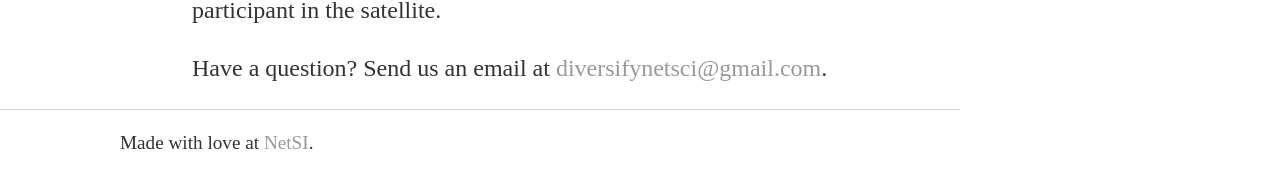
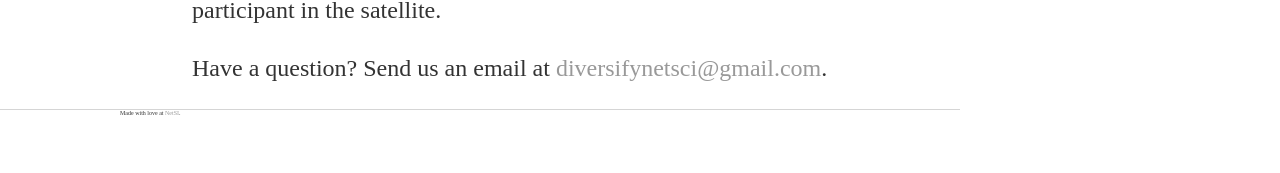
Before and after one commit to diversify-netsci/diversify-netsci.github.io, a Jekyll site: the page built from index.html, in a window 1280 px wide. Shown: the part 1370-1543 px from the top of the page. Built offline with Jekyll 4.4.1, drawn with Linux system fonts in a browser that asks for light colours; after the commit the page ends 1486 px from its top, so only the background shows below that.

Commit message:
Update main.css

```diff
--- a/css/main.css
+++ b/css/main.css
@@ -53,9 +53,10 @@ p {
 footer {
     width: 75%;
     border-top: 1px solid #d5d5d5;
-    font-size: .8em;
 }
-
+footer p {
+    font-size: .1em
+}
 .container{
     width: 70%;
     margin: 0 auto;
```
